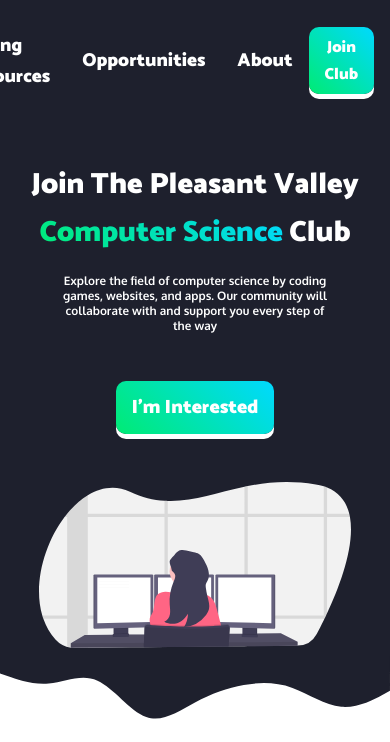
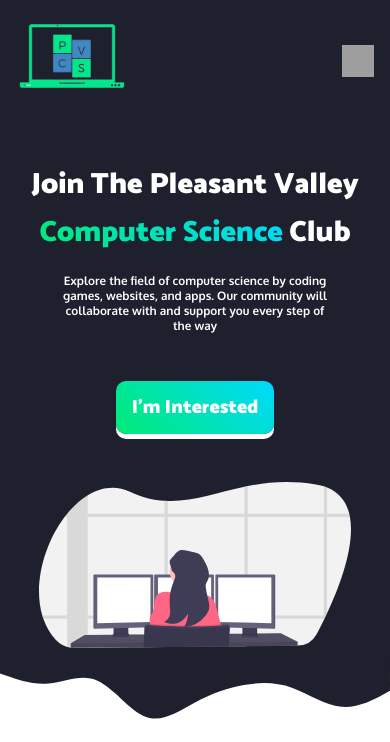
Before and after one commit to SalarC123/CSClubWebsite, a Flask app: page / in a window 390 px wide. Shown: the top 742 px of the page. Run offline with Flask 2, Linux system fonts and the light colour scheme; grey boxes are pictures that could not be loaded.

Commit message:
add mobile navigation functionality and styling

```diff
--- a/src/static/base.css
+++ b/src/static/base.css
@@ -19,6 +19,7 @@ body {
     align-items: center;
     padding-right: 1rem;
     background-color: #1E202D;
+    z-index: 3;
 }
 
 .navbar h3 {
@@ -100,6 +101,36 @@ body {
     margin-bottom: -1.6rem;
 }
 
+.hamburger-icon {
+    display: none;
+    width: 2rem;
+    height: 2rem;
+}
+
+.hamburger-dropdown {
+    display: flex;
+    flex-direction: column;
+    align-items: center;
+    background-color: #1E202D;
+    height: 30rem;
+    display: none;
+    width: 100%;
+    font-size: 1.5rem;
+    margin-top: -30rem;
+    /* transition: margin-top 0.5s ease; */
+}
+
+.active {
+    margin-top: 0;
+    transition: margin-top 0.5s ease;
+}
+
+.hamburger-dropdown a {
+    text-decoration: none;
+    color: white;
+    padding: 0.5rem;
+}
+
 @media (max-width:1500px) {
     .footer {
         height: 35rem;
@@ -120,3 +151,15 @@ body {
         text-align: center;
     }
 }
+
+@media (max-width:900px) {
+    .navlink {
+        display: none;
+    }
+    .hamburger-icon {
+        display: block;
+    }
+    .hamburger-dropdown {
+        display: flex;
+    }
+}
--- /dev/null
+++ b/src/static/base.js
@@ -0,0 +1,7 @@
+const hamburgerIcon = document.querySelector(".hamburger-icon")
+const hamburgerDropdown = document.querySelector(".hamburger-dropdown")
+
+function mobileMenuActivate() {
+    hamburgerDropdown.style.transition = "margin-top 0.5s ease"
+    hamburgerDropdown.classList.toggle("active")
+}
--- a/src/templates/base.html
+++ b/src/templates/base.html
@@ -21,7 +21,17 @@
             <a class="navlink" href={{ url_for("opportunities") }}><h3>Opportunities</h3></a>
             <a class="navlink" href={{ url_for("about") }}><h3>About</h3></a>
             <a class="navlink" href={{ url_for("join") }}><button>Join Club</button></a>
+            <img onclick="mobileMenuActivate()" src="../static/Images/hamburger.png" alt="Hamburger Menu" class="hamburger-icon">
         </nav>
+
+        <div class="hamburger-dropdown">
+            <a href={{ url_for("landing") }}><h3>Home</h3></a>
+            <a href={{ url_for("projects") }}><h3>Projects</h3></a>
+            <a href={{ url_for("resources") }}><h3>Coding Resources</h3></a>
+            <a href={{ url_for("opportunities") }}><h3>Opportunities</h3></a>
+            <a href={{ url_for("about") }}><h3>About</h3></a>
+            <a href={{ url_for("join") }}><h3>Join Club</h3></a>
+        </div>
 
         {% block content %}
         {% endblock %}
@@ -46,6 +56,7 @@
         </footer>
 
         <script src={{ '../static/{}'.format(jsFile) }}></script>
+        <script src="../static/base.js"></script>
     </body>
 
 </html>
```
